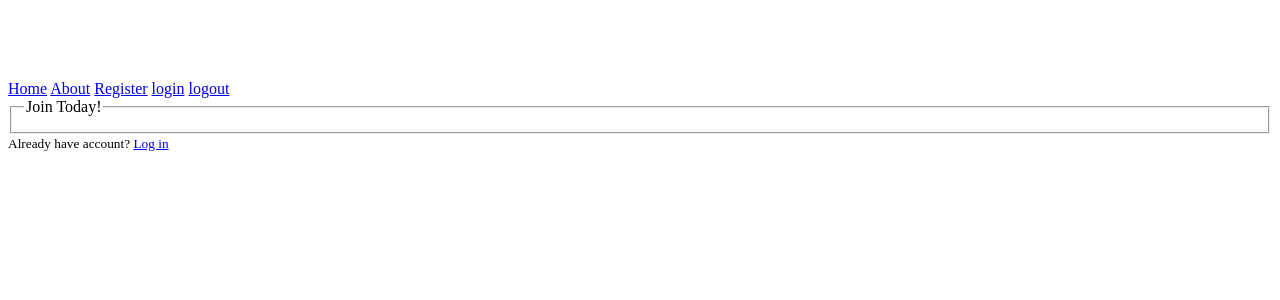
After one commit to SahinS9/tasks_flask, a Flask app: page /register in a window 1280 px wide. The commit adds this page. Shown: the top 300 px of the page. Run offline with Flask 3, Linux system fonts and the light colour scheme.

Commit message:
forms created, not used in html

```diff
--- a/flask_beginning/flaskblog.py
+++ b/flask_beginning/flaskblog.py
@@ -1,6 +1,9 @@
 from flask import Flask, render_template
+from forms import RegistrationForm, LoginForm
 
 app = Flask(__name__)
+
+app.config['SECRET_KEY'] = '4d25c03a2652dbba3ed90d04b40004bc'
 
 posts = [
     {
@@ -36,5 +39,63 @@ def about():
 
 
 
+
+
+
+@app.route('/register')
+def register():
+    form = RegistrationForm()
+    title = 'Register'
+
+
+    context = {
+        'form': form,
+        'title' : title
+    }
+    return render_template('register.html', context = context)
+
+
+
+
+
+@app.route('/login')
+def login():
+    form = LoginForm()
+    title = 'Login'
+
+
+    context = {
+        'form': form,
+        'title' : title
+    }
+    return render_template('login.html', context = context)
+
+@app.route('/logout')
+def logout():
+    return "HELE qoshmamushuq"
+
+
+
+
+
+
+
+
+
+
+
+
+
+
+
+
+
+
+
+
+
+
+
+
 if __name__ == '__main__':
     app.run(debug = True)
--- /dev/null
+++ b/flask_beginning/forms.py
@@ -0,0 +1,18 @@
+from flask_wtf import FlaskForm
+from wtforms import StringField, PasswordField, SubmitField, BooleanField
+from wtforms.validators import DataRequired, Length, Email, EqualTo
+
+
+class RegistrationForm(FlaskForm):
+    username = StringField('Username',
+                            validators = [DataRequired(), Length(min=2, max = 20)])
+    email = StringField('Email', validators = [DataRequired(), Email()])
+    password = PasswordField('Password', validators = [DataRequired()])
+    confirm_password = PasswordField('Confirm Password', validators = [DataRequired(), EqualTo('password')])
+    submit = SubmitField('Sign Up')
+
+class LoginForm(FlaskForm):
+    email = StringField('Email', validators = [DataRequired(),Email()])
+    password = PasswordField('Password', validators = [DataRequired()])
+    remember = BooleanField('Remember Me')
+    submit = SubmitField('Login')
--- /dev/null
+++ b/flask_beginning/static/main.css
@@ -0,0 +1,10 @@
+body {
+    margin-top: 5rem
+}
+
+article {
+    border: 1px solid #ccc;
+    margin: 10px;
+    margin-bottom: 10px;
+    text-align: left;
+}
--- a/flask_beginning/templates/index.html
+++ b/flask_beginning/templates/index.html
@@ -3,12 +3,20 @@
 <head>
     <meta charset="UTF-8">
     <meta name="viewport" content="width=device-width, initial-scale=1.0">
+    <link rel="stylesheet" type = 'text/css' href="{{ url_for('static', filename='main.css') }}">
     {% if context.title%}
     <title>Flask Blog - {{context.title}}</title>
     {% else %}
     <title>Flask Blog</title>
     {% endif %}
 </head>
+
+    <a href = "{{ url_for('home')}}">Home</a>
+    <a href = "{{ url_for('about')}}">About</a>
+    <a href = "{{ url_for('register')}}">Register</a>
+    <a href = "{{ url_for('login')}}">login</a>
+    <a href = "{{ url_for('logout')}}">logout</a>
+
 <body>
     {% block content%}
 
--- /dev/null
+++ b/flask_beginning/templates/register.html
@@ -0,0 +1,25 @@
+{% extends 'index.html'%}
+
+{%block content%}
+<div class = 'content-section'>
+
+    <form method = ['POST'] action = ''>
+        <!-- {{ context.form.hidden_tag() }} csrf_token -->
+
+        <fieldset class = 'form-group'>
+            <legend class = 'border-bottom mb-4'>
+                Join Today!
+            </legend>
+
+
+
+        </fieldset>
+    </form>
+
+    <div>
+        <small>Already have account? <a href = "{{ url_for ('login')}}">Log in</a> </small>
+    </div>
+
+</div>
+
+{% endblock content %}
```
Also changed, not shown: flask_beginning/templates/home.html (+5 -6 lines), flask_beginning/templates/login.html (added, +10 -0 lines).
